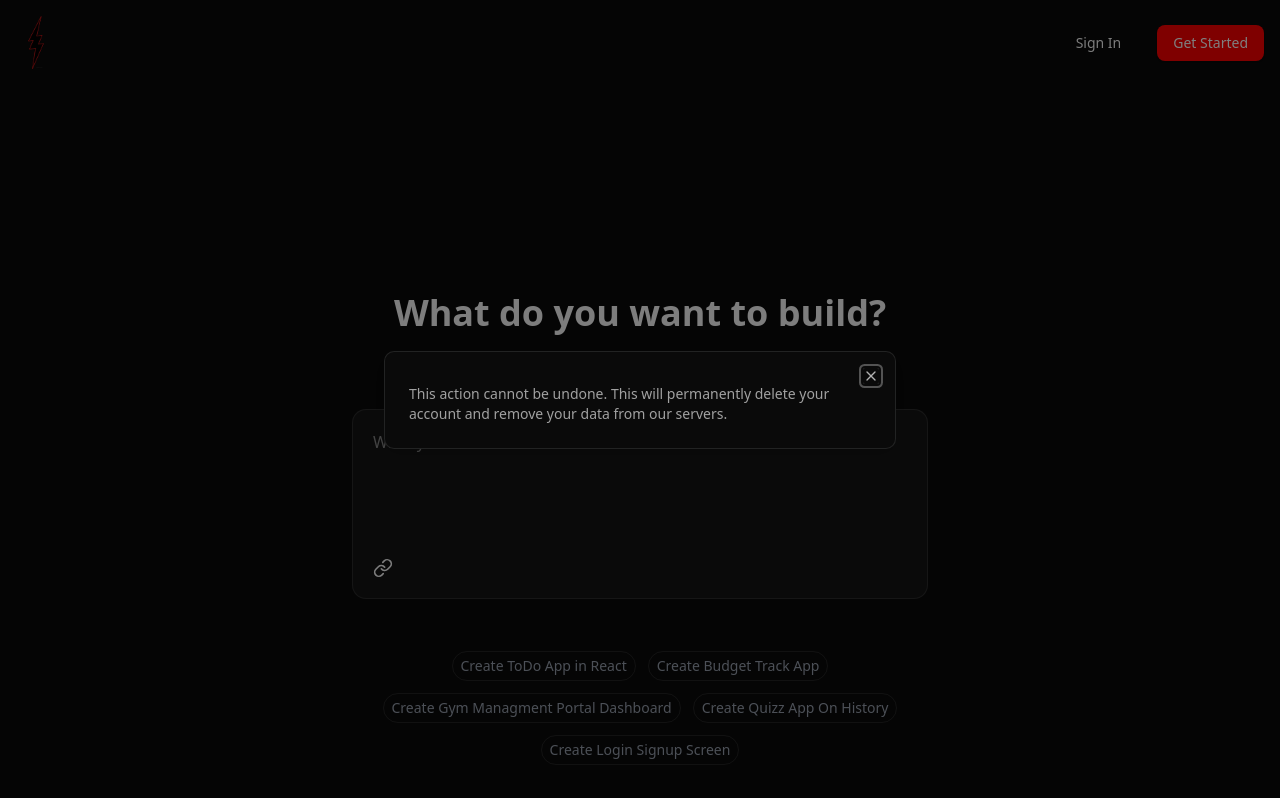
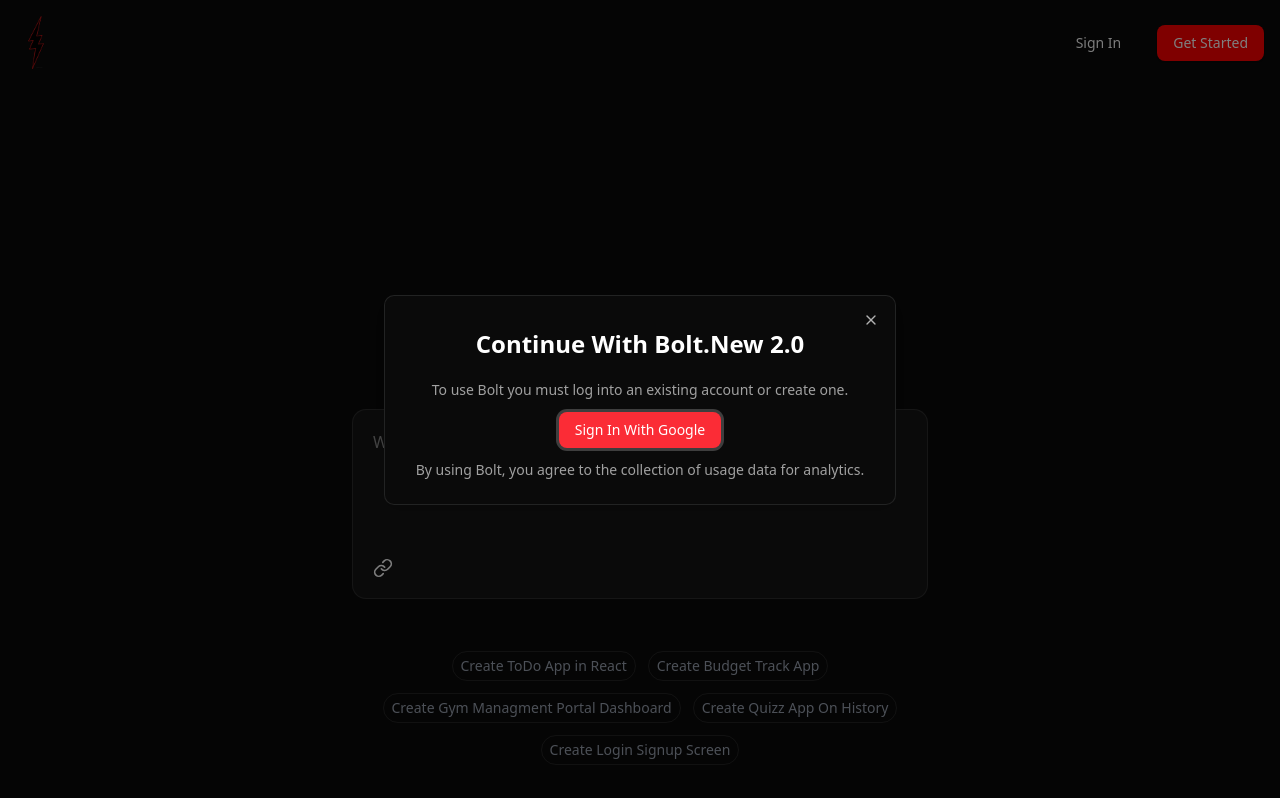
Before and after one commit to y4-5H0/bolt.ai, a Next.js app: page / in a window 1280 px wide. Both pictures are taken after a click on the element "Create ToDo App in React". Built offline with nearby package versions, Linux system fonts and the light colour scheme.

Commit message:
Auto commit - 2025-05-02 04:13:56

```diff
--- a/components/custom/SignInDialog.jsx
+++ b/components/custom/SignInDialog.jsx
@@ -6,6 +6,8 @@
     DialogHeader,
     DialogTitle,
   } from "@/components/ui/dialog"
+import Lookup from '@/data/Lookup'
+import { Button } from '../ui/button'
 
 
 function SignInDialog({openDialog, closeDialog}) {
@@ -15,8 +17,14 @@
     <DialogHeader>
       <DialogTitle></DialogTitle>
       <DialogDescription>
-        This action cannot be undone. This will permanently delete your account
-        and remove your data from our servers.
+        <div className='flex flex-col items-center justify-center gap-3'>
+        <h2 className='font-bold text-2xl text-center text-white'>{Lookup.SIGNIN_HEADING}</h2>
+        <p className='mt-2 text-center'>{Lookup.SIGNIN_SUBHEADING}</p>
+        <Button className='bg-red-500 text-white hover:bg-red-400'>Sign In With Google</Button>
+
+        <p>{Lookup.SIGNIn_AGREEMENT_TEXT}</p>
+
+        </div>
       </DialogDescription>
     </DialogHeader>
   </DialogContent>
```
